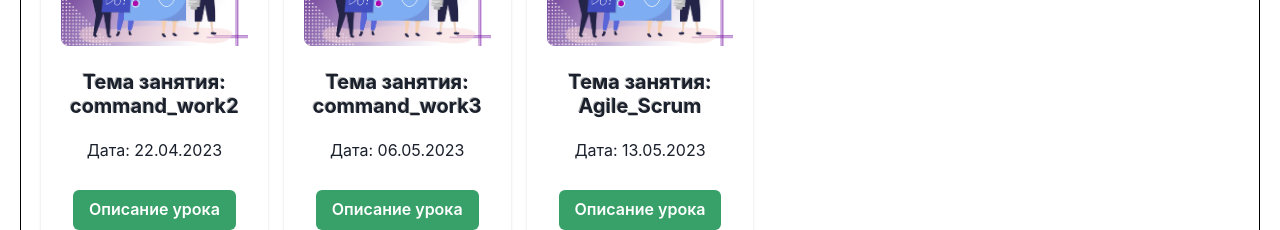
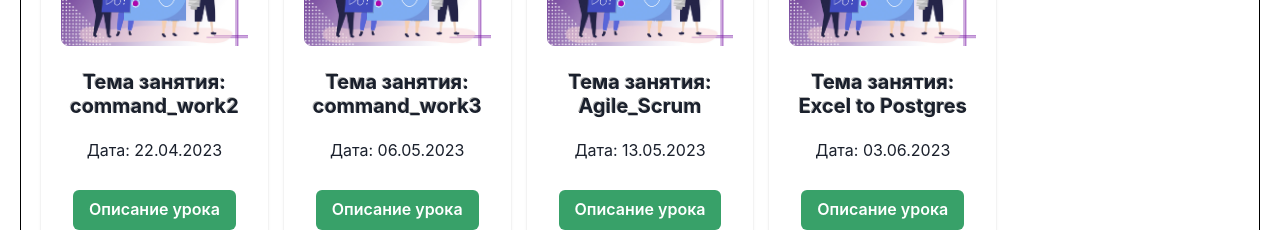
Before and after one commit to igordg777/nav_place_group_command_work, a React (Create React App) app: page / in a window 1280 px wide. Shown: the part 722-952 px from the top of the page. Built offline with nearby package versions, Linux system fonts and the light colour scheme.

Commit message:
Update Card.jsx

```diff
--- a/src/components/Card.jsx
+++ b/src/components/Card.jsx
@@ -83,6 +83,14 @@ function CardComponent() {
             date: '13.05.2023',
             link_video: 'https://youtu.be/lBn1VhDua1Y',
             description: 'На учебном занятии обсудили текущую реализацию проекта, сильные и слабые стороны командной работы в целом, плюсы и минусы действующей команды, возможные действия по улучшению результативности и эффективности работы надо проектом. Рассмотрели подробно подходы к организации работы по методологиям Agile, Scrum.',
+            link_presentation: null,
+            img: fullstackPartFirst
+        },
+        {
+            theme: 'Excel to Postgres',
+            date: '03.06.2023',
+            link_video: 'https://youtu.be/oUoSffLN1UkY',
+            description: '',
             link_presentation: null,
             img: fullstackPartFirst
         },
```
